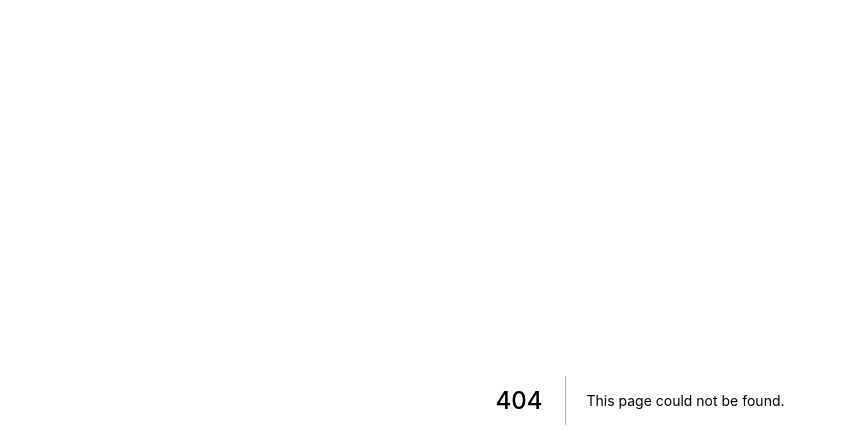
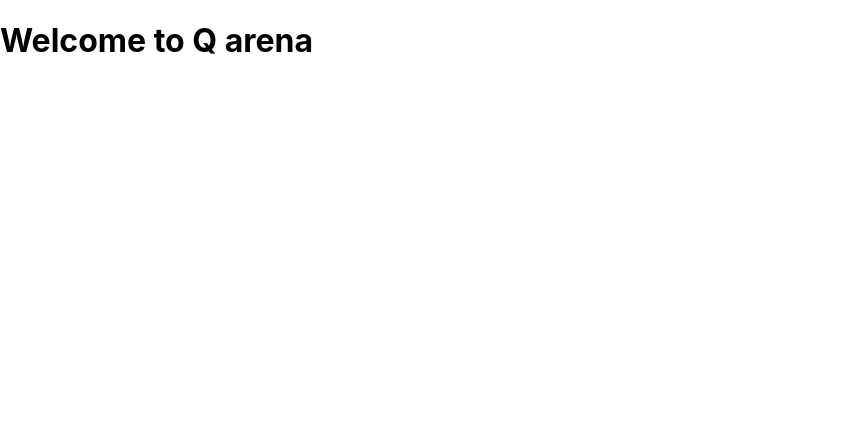
Before and after one commit to henokwel/theq_project, a Next.js app: page /quizarena in a window 1280 px wide. Before the commit this address had no page. Shown: the top 448 px of the page, without its empty margins (0-846 px from the left). Built offline with nearby package versions, Linux system fonts and the light colour scheme.

Commit message:
added logic to hide remove btn if q is only one

```diff
--- /dev/null
+++ b/pages/quizarena.js
@@ -0,0 +1,11 @@
+import React from 'react'
+
+const quizArena = () => {
+    return (
+        <div>
+            <h1>Welcome to Q arena</h1>
+        </div>
+    )
+}
+
+export default quizArena
--- a/pages/quizbuilder.js
+++ b/pages/quizbuilder.js
@@ -170,7 +170,7 @@ const Quizbuilder = () => {
 
                 {
                     qArr.map((q, index) => {
-
+                        console.log(index);
                         return (
 
                             <Box sx={{ m: 2 }} key={`${q}~${index}`} >
@@ -196,7 +196,7 @@ const Quizbuilder = () => {
                                     {/* <ToggleButton sx={bgcolor} value="left" aria-label="left aligned">
                                         <h3 style={{ margin: 0}}>X</h3>
                                     </ToggleButton> */}
-                                    <Fab sx={{bgcolor:"#f77"}} variant='extended' aria-label="add" onClick={() => handleRemoveFields(index)} >
+                                    <Fab sx={{ bgcolor: "#f77", display: qArr.length === 1 ? "none" : "inline" }} variant='extended' aria-label="add" onClick={() => handleRemoveFields(index)} >
                                         <Delete />
                                     </Fab>
                                 </div>
```
